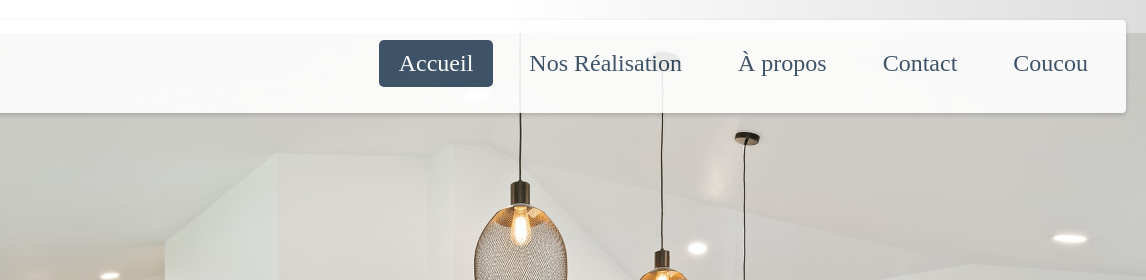
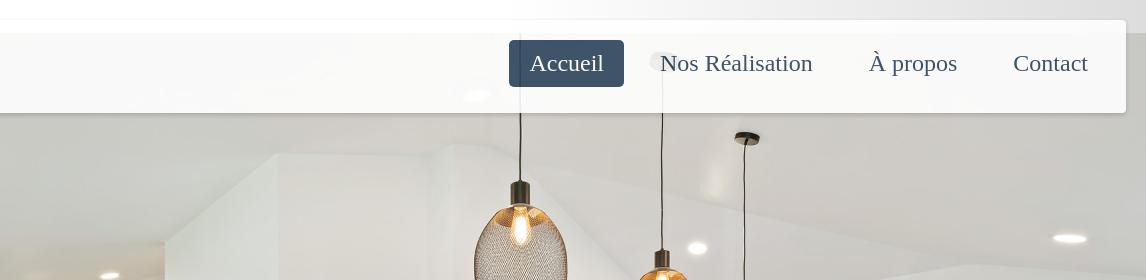
Before and after one commit to GareFunkle/Site-test-SCMdeco, a website: page src/index.html in a window 1280 px wide. Shown: the top 280 px of the page, 134-1280 px from the left. Drawn offline with nearby package versions, Linux system fonts and the light colour scheme.

Commit message:
revert: removing coucou in nav

```diff
--- a/src/index.html
+++ b/src/index.html
@@ -27,7 +27,6 @@
             <li><a href="pages/realisations.html">Nos Réalisation</a></li>
             <li><a href="pages/apropos.html">À propos</a></li>
             <li><a href="pages/contactez-nous.html">Contact</a></li>
-            <li><a href="pages/contactez-nous.html">Coucou</a></li>
           </ul>
         </nav>
         <div class="clearfix"></div>
```
